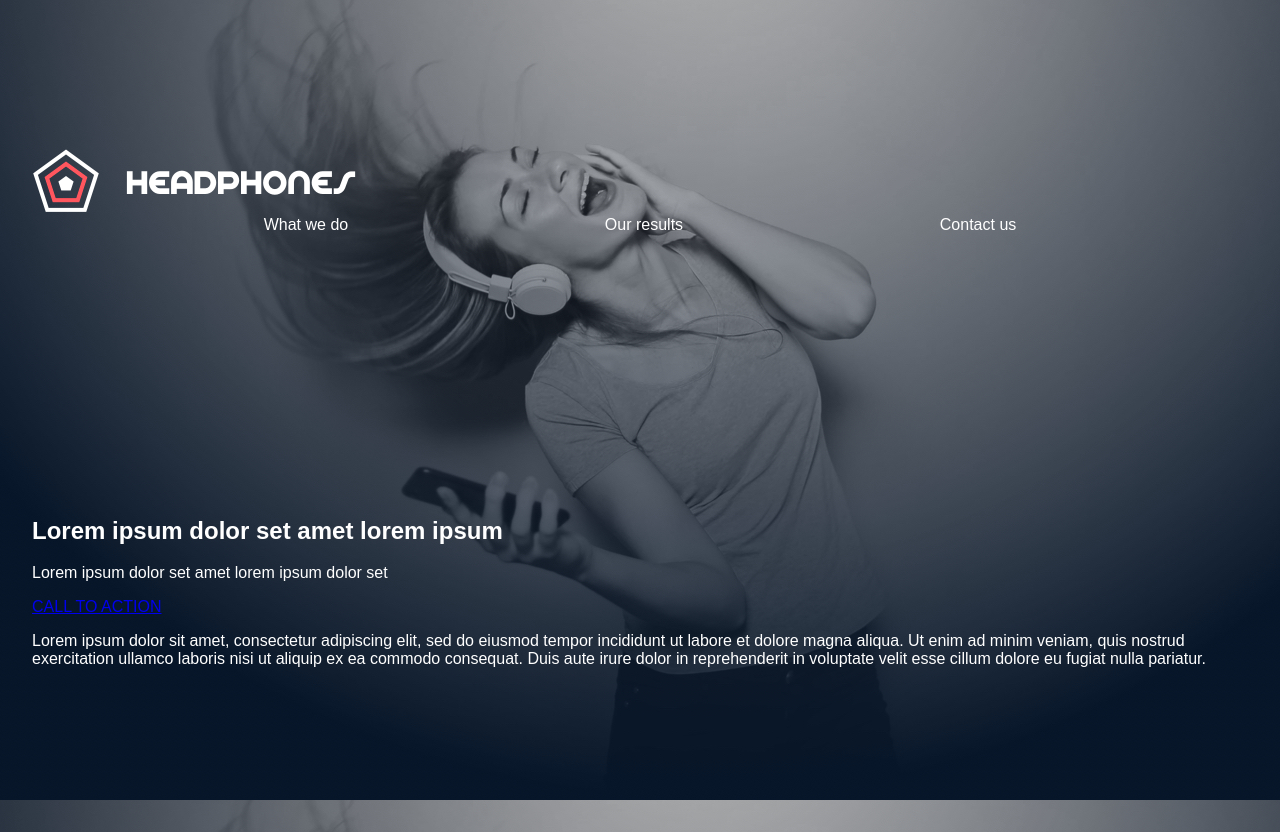
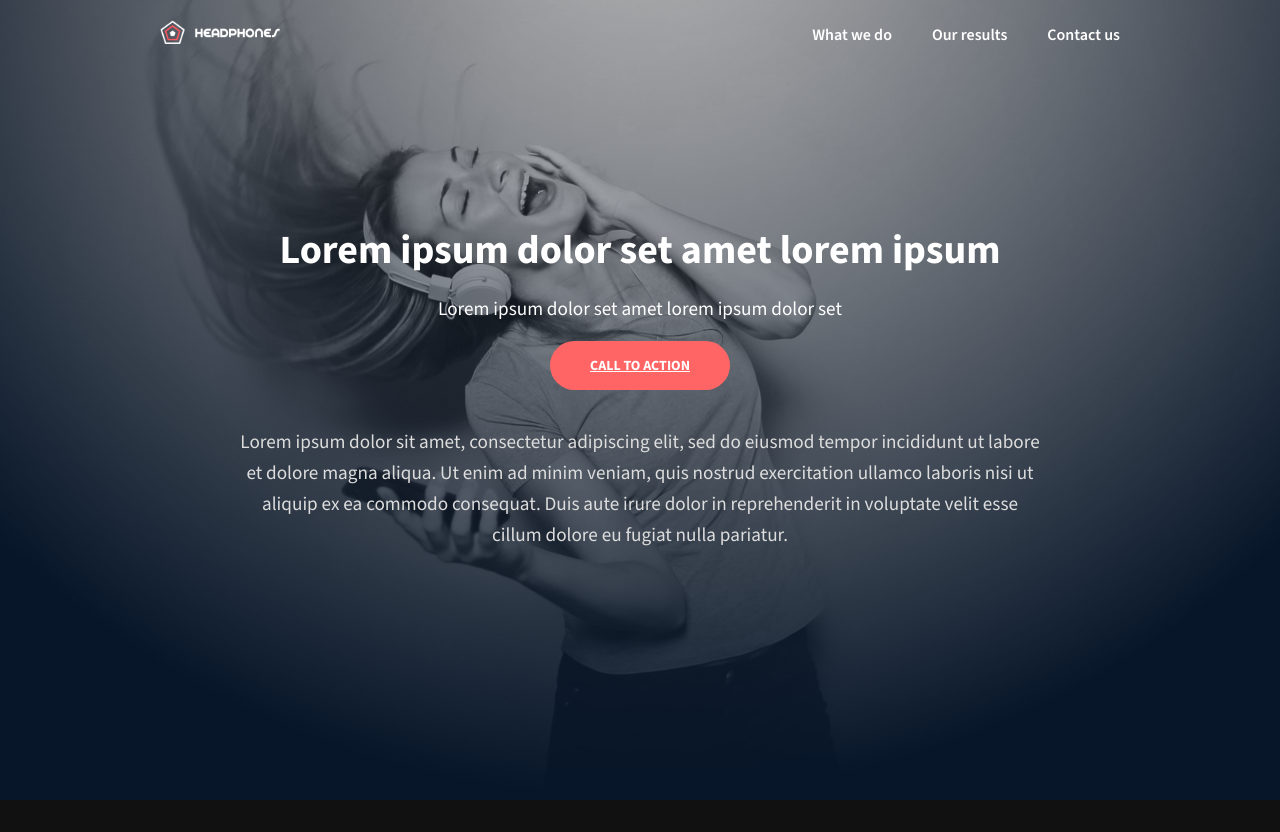
Before and after one commit to Bishop105/alx_html_css, a plain HTML site: page headphones/0-index.html in a window 1280 px wide. After the commit the page ends 800 px from the top, so only its background shows below. Drawn offline with nearby package versions, Linux system fonts and the light colour scheme.

Commit message:
0-styles.css

```diff
--- a/headphones/0-styles.css
+++ b/headphones/0-styles.css
@@ -1,131 +1,139 @@
-body {
+* {
     margin: 0;
-    background-image: url(images/headphones_hero_1.jpg);
-    color: white;
-    font-family: sans-serif, Geneva;
-    display: grid;
-    justify-content: centre;
-    align-items: center;
-    height: 100vh;
-    padding: 16px 32px;
+    padding: 0;
+    box-sizing: border-box;
 }
 
-/* a {
-    color: #FFffff;
-} */
 
-.navbar {
-    display: flex;
-    justify-content: space-between;
-    align-items: center;
-    padding: 10px 16px;
-    position: fixed;
-    width: 100%;
+:root {
+    --main-color: #FF6565;
+    --text-color: #fff;
+    --font-family: 'Source Sans 3', sans-serif;
+    --max-width: 1000px;
+}
+
+
+body {
+    font-family: var(--font-family);
+    color: var(--text-color);
+    background-color: #111;
+    line-height: 1.5;
+}
+
+.container {
+    max-width: var(--max-width);
+    margin: 0 auto;
+    padding: 0 20px;
+}
+
+
+header {
+    position: absolute;
     top: 0;
     left: 0;
-    padding: 8px 16px;
-    background-color: none;
-    margin-top: 20px;
+    width: 100%;
+    padding: 20px 0;
+    z-index: 10;
+}
+
+.header-container {
+    display: flex;
+    align-items: center;
+    justify-content: space-between;
+}
+
+.logo img {
+    width: 120px;
 }
 
 .nav-links {
     list-style: none;
     display: flex;
-    justify-content: space-evenly;
-    align-items: center;
-    gap: 25px;
-    padding: 0;
-    margin: 0;
+    gap: 40px;
 }
 
-.nav-links li a {
-    color: #FFffff;
+.nav-links a {
     text-decoration: none;
-    font: size 1.1em;
+    color: var(--text-color);
+    font-weight: 600;
     transition: color 0.3s;
 }
 
-.nav-links li a:hover, .nav-links li:active {
-    color: #ffffff;
+.nav-links a:hover,
+.nav-links a:active {
+    color: var(--main-color);
 }
 
-.hamburger {
-    display: none;
-    flex-direction: column;
-    justify-content: space-between;
-    width: 25px;
-    height: 18px;
-    cursor: pointer;
-    position: absolute;
-    right: 25px;
-    top: 22px;
-    z-index: 10;
+
+.hero {
+    background: url("images/headphones_hero_1.jpg") center/cover no-repeat;
+    height: 100vh;
+    display: flex;
+    align-items: center;
+    justify-content: center;
+    text-align: center;
+    padding: 0 20px;
 }
 
-.hamburger span {
-    height: 3px;
-    width: 100%;
-    background: #FFffff;
-    border-radius: 2px;
-    transition: all 0.3s ease;
+.hero-content h1 {
+    font-size: 2.5rem;
+    font-weight: 700;
+    margin-bottom: 15px;
 }
 
-#menu-toggle {
-    display: none;
+.hero-content p {
+    font-size: 1.2rem;
+    margin-bottom: 30px;
 }
 
-.content {
-    text-align: center;
-    margin: 100px 0;
+.btn {
+  background-color: #ff6565;
+  color: white;
+  border: none;
+  padding: 15px 40px;
+  border-radius: 30px;
+  font-weight: bold;
+  font-size: 14px;
+  cursor: pointer;
+  transition: background-color 0.3s ease;
 }
 
-.cta-btn {
-    background: #FF6565;
-    border: none;
-    padding: 16px 32px;
-    justify-content: center;
-    align-items: center;
-    color: #FFffff;
-    height: 50px;
-    width: 200px;
-    border-radius: 50px;
-    font-size: 1em;
-    transition: opacity 0.3s;
+button:hover {
+  background-color: #ff4b4b;
 }
 
-.cta-btn:hover, .cta-btn:active {
+
+.btn:hover,
+.btn:active {
     opacity: 0.9;
 }
 
-@media (max-width: 480px) {
-    .navbar{
-        flex-wrap: wrap;
+.hero-text {
+    margin-top: 50px;
+    max-width: 800px;
+    font-size: 1rem;
+    color: #ddd;
+    line-height: 1.6;
     }
 
-    .hamburger {
-        display: flex;
+
+@media (max-width: 480px) {
+    .nav-links {
+        display: none;
     }
 
-    .nav-links {
-        display: none;
-        flex-direction: column;
-        align-items: center;
-        width: 100%;
-        background-color: rgb(86, 94, 94);
-        padding: 8px 16px;
-        border-radius: 0 0 12px 12px;
+    .hero-content h1 {
+        font-size: 1.6rem;
     }
 
-    #menu-toggle:checked + .hamburger span:nth-child(1) {
-        transform: rotate(45deg) translate(5px, 5px);
+    .hero-content p {
+        font-size: 1rem;
     }
 
-    #menu-toggle:checked + .hamburger span:nth-child(2) {
-        opacity: 0;
+    .btn {
+        padding: 10px 25px;
+        font-size: 0.9rem;
     }
 
-    #menu-toggle:checked + .hamburger span:nth-child(3) {
-        transform: rotate(-45deg) translate(5px, -5px);
-    }
 
 }
```
